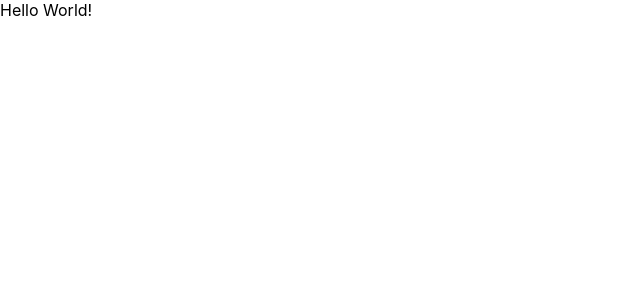
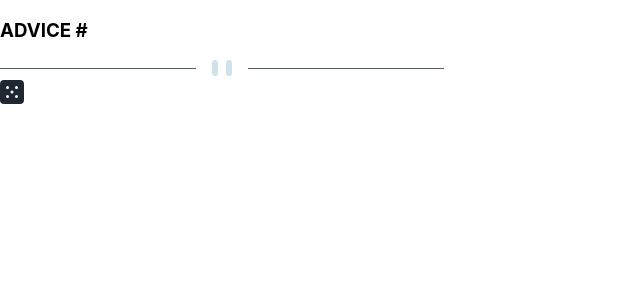
Before and after one commit to Siar416/advice-generating-app-TS, a React (Create React App) app: page / in a window 1280 px wide. Shown: the top 300 px of the page, without its empty margins (0-640 px from the left). Built offline with nearby package versions, Linux system fonts and the light colour scheme.

Commit message:
build out the skelton of advice file

```diff
--- a/src/App.tsx
+++ b/src/App.tsx
@@ -1,7 +1,9 @@
+import Advice from "./components/Advice";
+
 const App = () => {
   return (
     <div className="App">
-      Hello World!
+      <Advice />
     </div>
   );
 }
--- a/src/components/Advice.tsx
+++ b/src/components/Advice.tsx
@@ -5,8 +5,16 @@ import dice from "../assets/icon-dice.svg";
 
 const Advice = () => {
     return (
-        <div>
-            Advice
+        <div className="container">
+            <h3 className="advice_heading">ADVICE #</h3>
+            <p className="advice"></p>
+
+            <div className="bottom">
+                <div className="divider">
+                    <img src={dividerImg} alt="divider line" />
+                </div>
+                    <img className="dice" src={dice} alt="advice" />
+            </div>
         </div>
     )
 }
```
